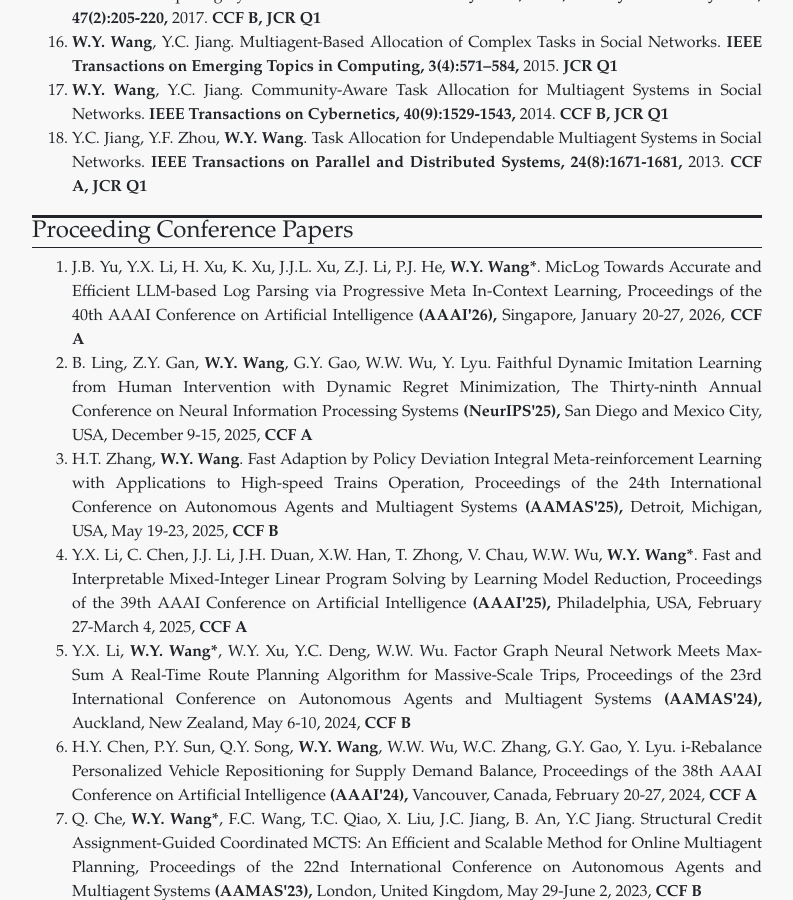
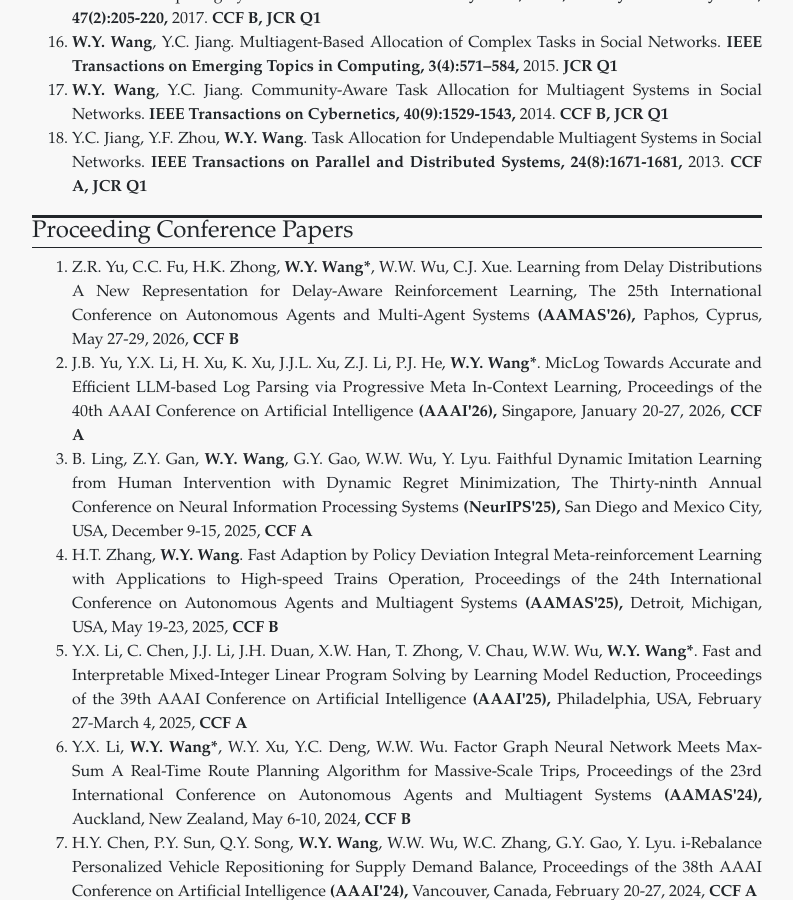
Before and after one commit to wanyuanwang/wanyuanwang.github.io, a Jekyll site: the page built from publications.html, in a window 1280 px wide and 900 px high, scrolled down 1466 px. Shown: the whole window, without its empty margins (243-1036 px from the left). Built offline with Jekyll 4.4.1, drawn with Linux system fonts in a browser that asks for light colours.

Commit message:
Update conference_papers.yml

```diff
--- a/_data/conference_papers.yml
+++ b/_data/conference_papers.yml
@@ -1,3 +1,11 @@
+- authors: Z.R. Yu, C.C. Fu, H.K. Zhong, <b>W.Y. Wang*</b>, W.W. Wu, C.J. Xue.
+  title: Learning from Delay Distributions A New Representation for Delay-Aware Reinforcement Learning,
+  conference: The 25th International Conference on Autonomous Agents and Multi-Agent Systems
+  conference_abbr: (AAMAS'26),
+  address: Paphos, Cyprus,
+  date: May 27-29, 2026,
+  others: <b> CCF B</b>
+
 - authors: J.B. Yu, Y.X. Li, H. Xu, K. Xu, J.J.L. Xu, Z.J. Li, P.J. He, <b> W.Y. Wang*</b>.
   title: MicLog Towards Accurate and Efficient LLM-based Log Parsing via Progressive Meta In-Context Learning,
   conference: Proceedings of the 40th AAAI Conference on Artificial Intelligence
```
